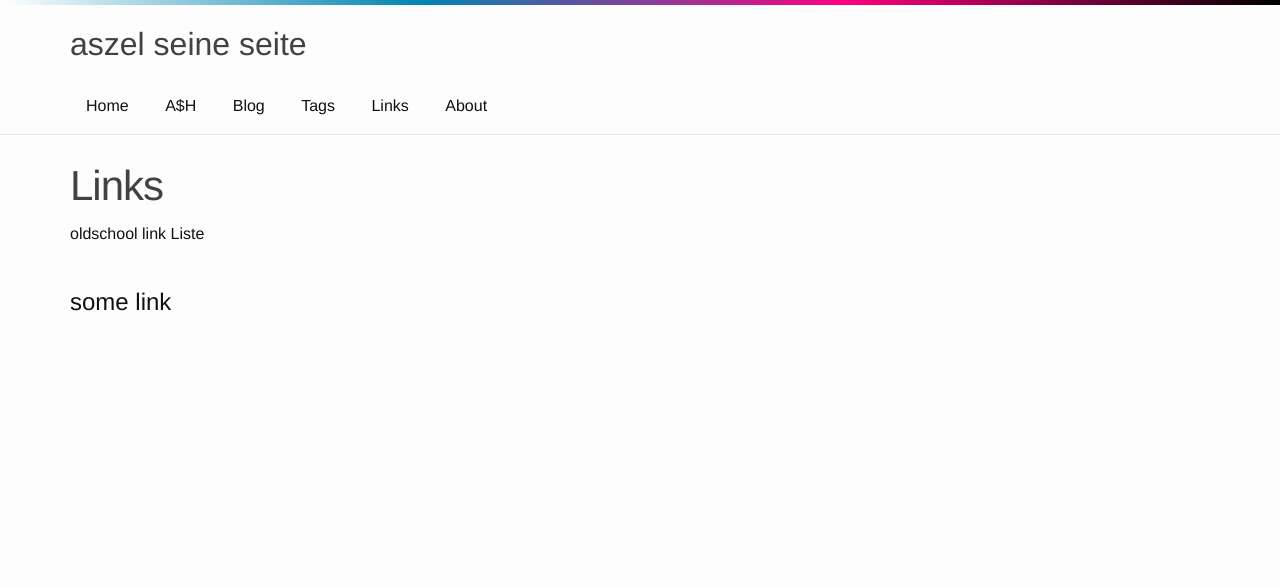
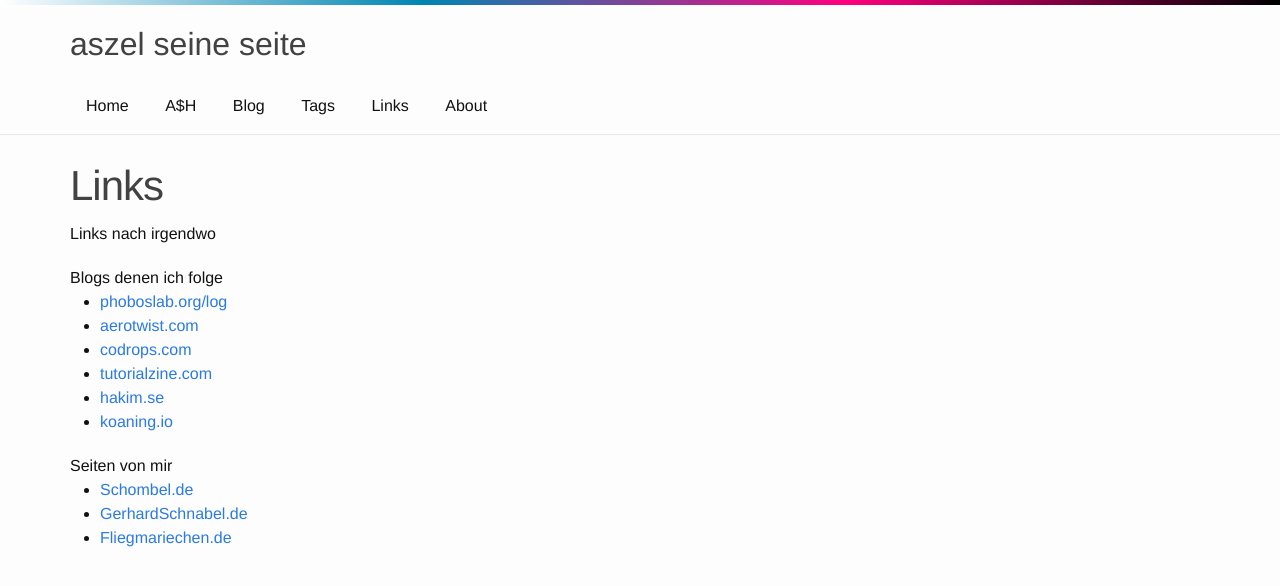
Before and after one commit to aszel/aszel.github.io, a Jekyll site: the page built from links/index.md, in a window 1280 px wide. Shown: the top 586 px of the page. Built offline with Jekyll 4.4.1, drawn with Linux system fonts in a browser that asks for light colours.

Commit message:
Links Seite verbessert

```diff
--- a/_sass/_posts.scss
+++ b/_sass/_posts.scss
@@ -191,3 +191,8 @@
         background-color: #eeeeee;
     }
 }
+
+/********************************** links */
+.links-list {
+    margin-bottom: 20px;
+}
--- a/events/index.md
+++ /dev/null
@@ -1,45 +0,0 @@
----
-layout: default
-title: aszel.com links
-permalink: /links/
-
----
-
-<h1 class="post-title">Links</h1>
-
-<p class="post-title-sub">oldschool link Liste</p>
-
-<ul class="post-list">
-<li><a href="#">some link</a></li>
-</ul>
-
-
-<!--
-<div id="venue-link-container">
-    <a href="">Open all links</a>
-    <ul>
-        <li><a href="http://columbiahalle.berlin/" target="_blank">Columbiahalle</li>
-        <li><a href="http://so36.de/concerts/" target="_blank">S0 36</li>
-        <li><a href="http://www.lido-berlin.de/events" target="_blank">Lido</li>
-        <li><a href="http://www.astra-berlin.de/events/" target="_blank">Astra</li>
-        <li><a href="" target="_blank"></li>
-        <li><a href="" target="_blank"></li>
-        <li><a href="" target="_blank"></li>
-    </ul>
-</div>
-
-<li>
-    <p class="post-list-date">
-        <span class="post-meta post-list-date-day">20.08.</span>
-        <span class="post-meta post-list-date-year">2016</span>
-    </p>
-    <h2>
-        <a class="post-link" href="http://www.trinitytickets.de/197/k.i.z" target="_blank">
-        KIZ - Hurra die Welt geht unter Open Air 2016
-        </a>
-        <p class="post-meta">
-        Wuhlheide | Samstag | 19:00 | 35€
-        </p>
-    </h2>
-</li>
--->
--- /dev/null
+++ b/links/index.md
@@ -0,0 +1,31 @@
+---
+layout: default
+title: aszel.com links
+permalink: /links/
+
+---
+
+<h1 class="post-title">Links</h1>
+
+<p class="post-title-sub">Links nach irgendwo</p>
+
+<div class="links-list">
+Blogs denen ich folge
+<ul>
+<li><a href="http://phoboslab.org/" target="_blank">phoboslab.org/log</a></li>
+<li><a href="https://aerotwist.com" target="_blank">aerotwist.com</a></li>
+<li><a href="http://tympanus.net/codrops/" target="_blank">codrops.com</a></li>
+<li><a href="http://tutorialzine.com/" target="_blank">tutorialzine.com</a></li>
+<li><a href="http://hakim.se/" target="_blank">hakim.se</a></li>
+<li><a href="http://koaning.io/" target="_blank">koaning.io</a></li>
+</ul>
+</div>
+
+<div class="links-list">
+Seiten von mir
+<ul>
+<li><a href="http://schombel.de" target="_blank">Schombel.de</a></li>
+<li><a href="http://gerhardschnabel.de" target="_blank">GerhardSchnabel.de</a></li>
+<li><a href="http://fliegmariechen.de" target="_blank">Fliegmariechen.de</a></li>
+</ul>
+</div>
```
